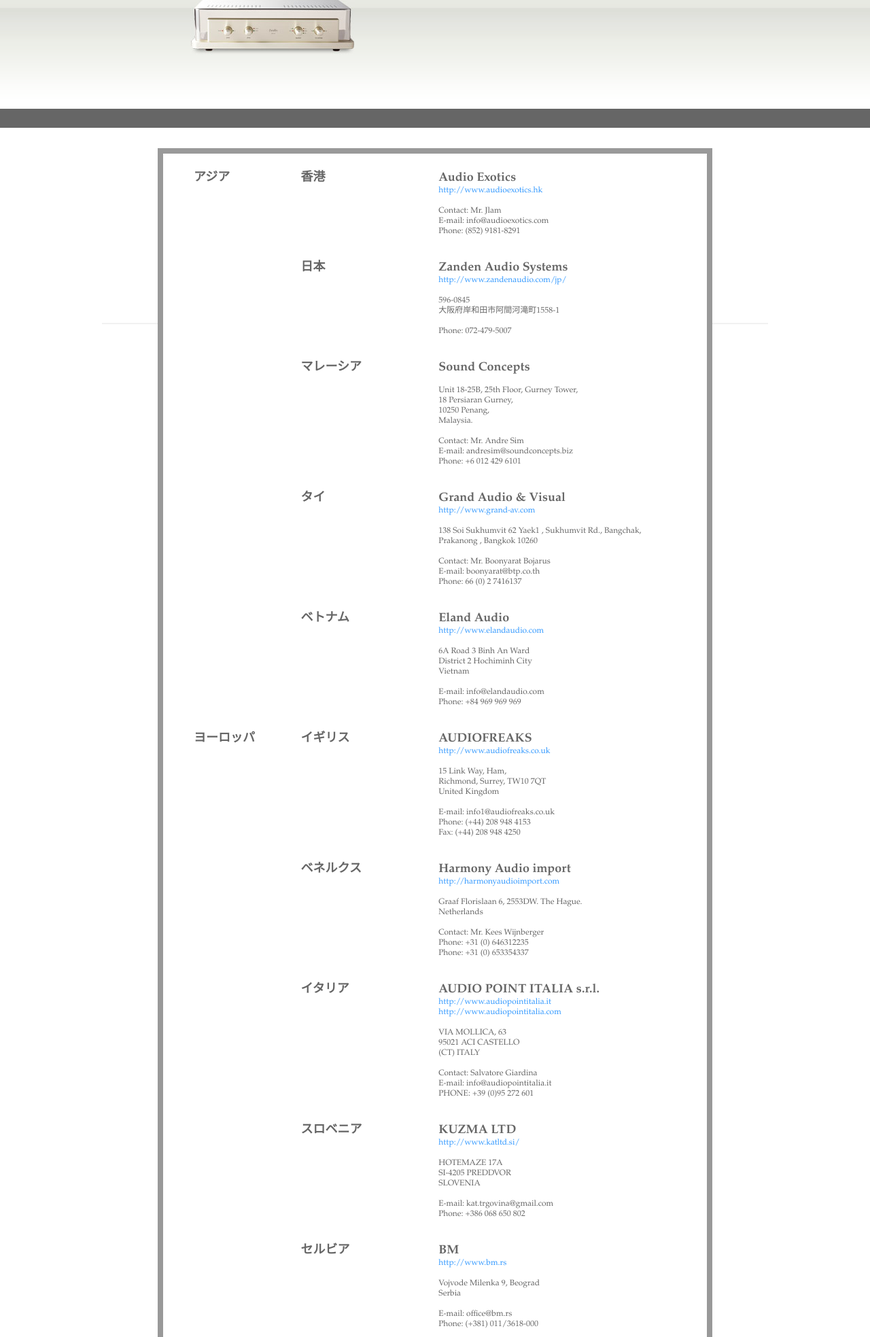
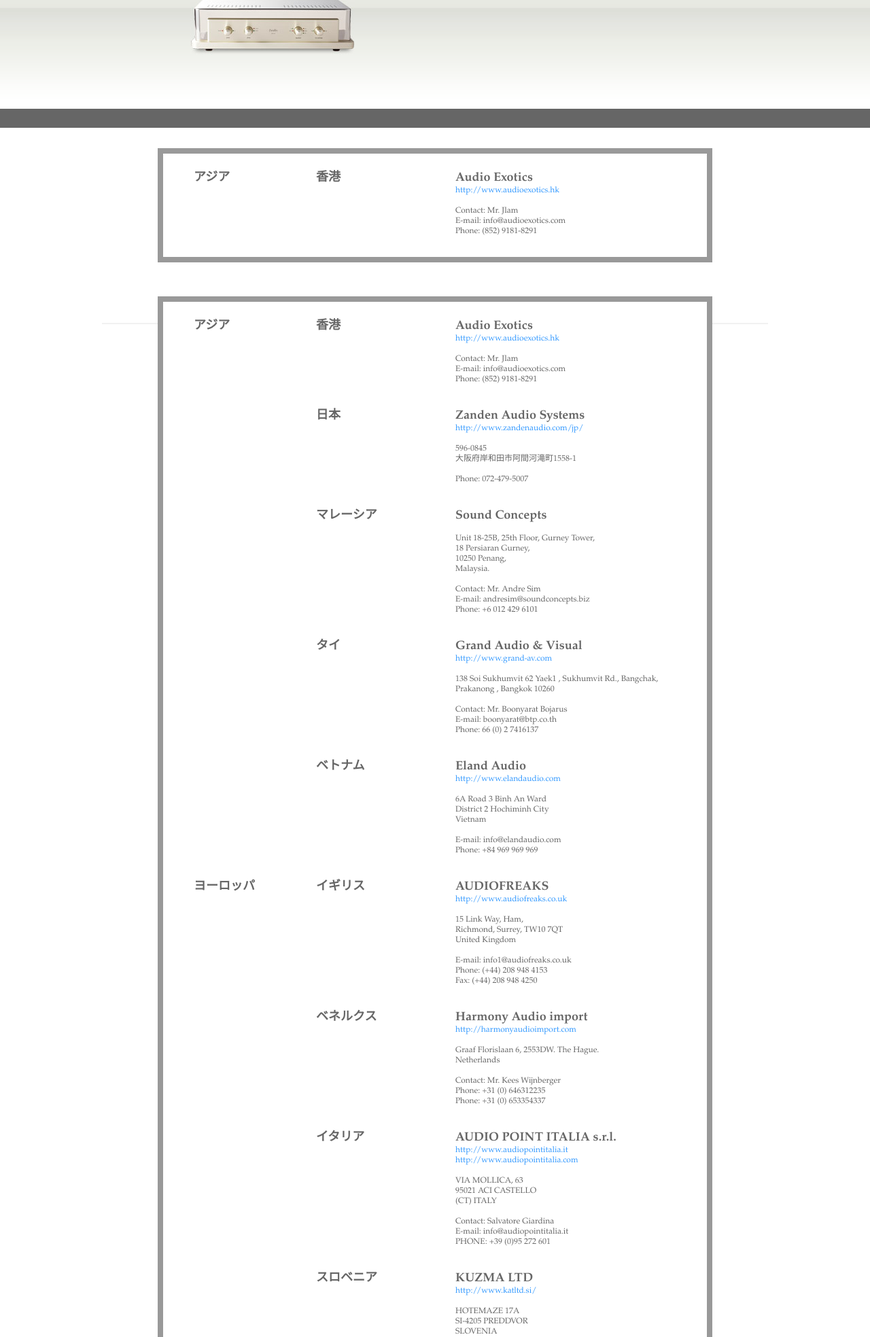
Before and after one commit to YMD7/zanden_old, a PHP site: page /jp/wheretobuy.php in a window 1280 px wide. Shown: the part 325-2292 px from the top of the page at 68% size. Run offline with PHP 8.4, Linux system fonts and the light colour scheme; some libraries are stand-ins or nearby versions.

Commit message:
align column

```diff
--- a/SOURCE/PC/jp/wheretobuy.php
+++ b/SOURCE/PC/jp/wheretobuy.php
@@ -6,6 +6,26 @@
     <div class="wrapper">
       <h2>販売店</h2>
     </div>
+  </div>
+
+  <div class="shop-list">
+    <table>
+      <tr>
+      <th>
+      <h3>アジア</h3></th>
+        <td>
+        <h4>香港</h4></td>
+        <td><h5>
+        Audio Exotics</h5>
+        <a href="http://www.audioexotics.hk/" target="_blank">
+        http://www.audioexotics.hk</a><br />
+        <br />
+        Contact: Mr. Jlam<br />
+        E-mail: info@audioexotics.com<br />
+        Phone: (852) 9181-8291
+        </td>
+      </tr>
+    </table>
   </div>
 
   <div class="shop-list">
--- a/SOURCE/PC/style_20181223.css
+++ b/SOURCE/PC/style_20181223.css
@@ -1223,16 +1223,24 @@
 div.shop-list tr:hover{
 	background:#f5f5f5;
 }
+div.shop-list th {
+	width: 145px;
+}
+div.shop-list td:last-child {
+	width: 360px;
+}
 div.shop-list th, div.shop-list td{
 	padding:15px 0 20px 35px;
-
-    vertical-align:top;
+  vertical-align:top;
 	line-height:15px;
 }
 div.shop-list h3, div.shop-list h4, div.shop-list h5{
 	font-weight:bold;
 	font-size:18px;
 	line-height:22px;
+}
+div.shop-list h4 {
+	width: 136px;
 }
 div.shop-list td em{
 	font-style:italic;
```
